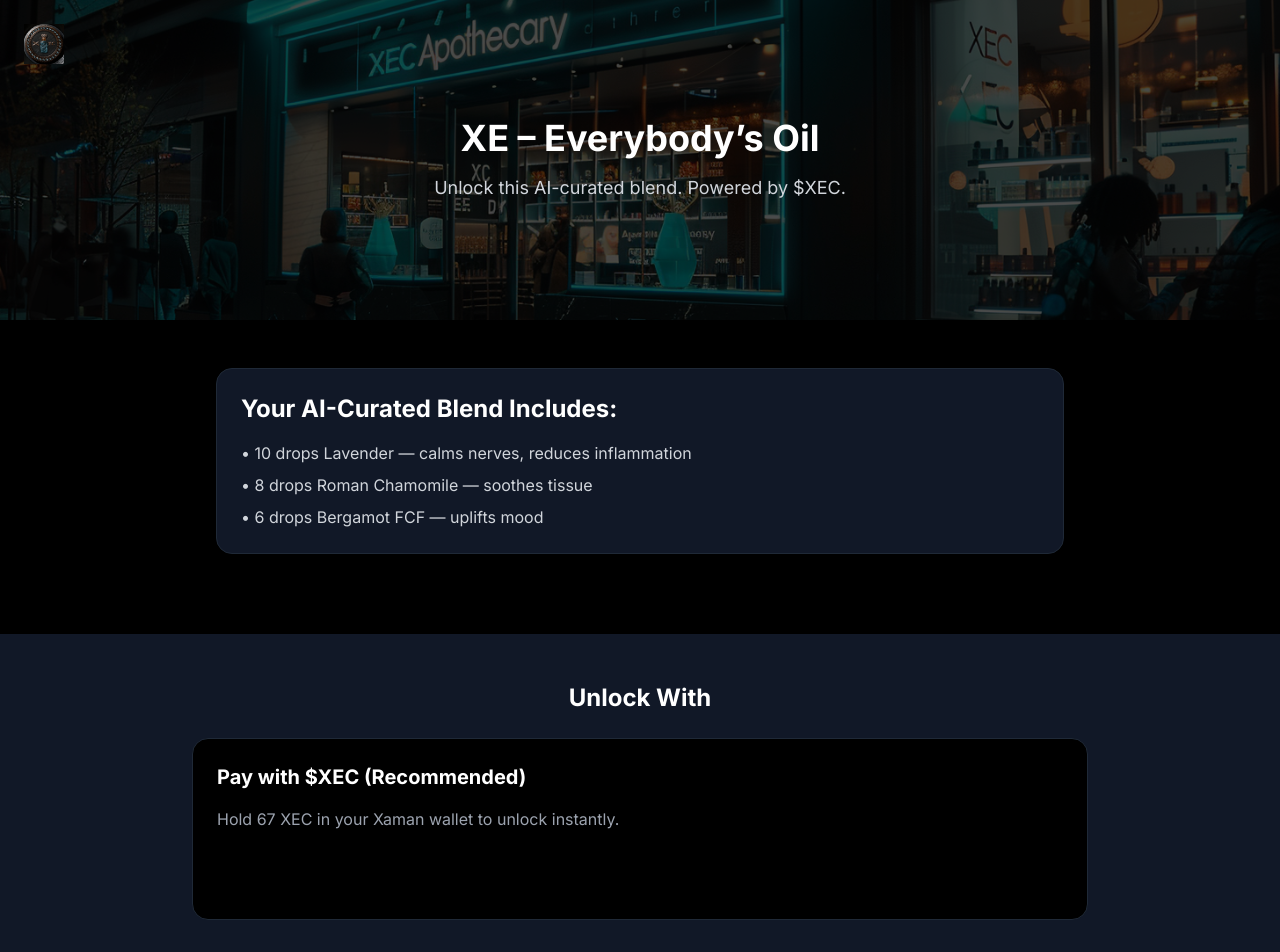
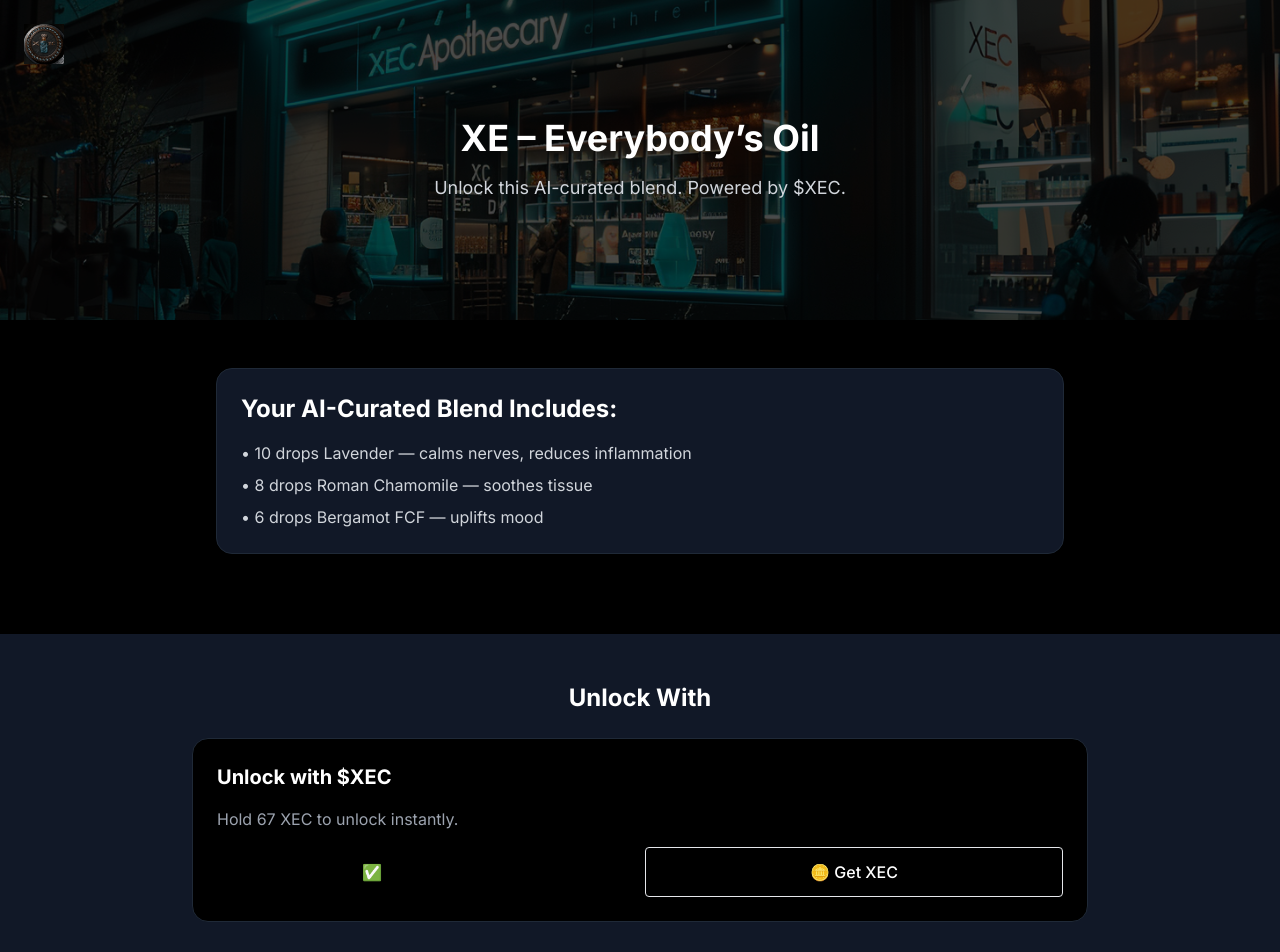
Before and after one commit to emocskin/emocreations-website, a Next.js app: page /blend in a window 1280 px wide. Shown: the top 952 px of the page. Built offline with nearby package versions, Linux system fonts and the light colour scheme.

Commit message:
fix: make XEC buttons always visible + add Get XEC option

```diff
--- a/app/blend/page.js
+++ b/app/blend/page.js
@@ -162,40 +162,48 @@ export default function BlendPage() {
         <div className="max-w-4xl mx-auto">
           <h2 className="text-2xl font-bold mb-6 text-center">Unlock With</h2>
 
-          {/* XEC Option */}
+          {/* XEC Option — UPDATED */}
           <div className="bg-black p-6 rounded-2xl border border-gray-800 mb-8">
-            <h3 className="text-xl font-bold mb-4 text-turquoise">Pay with $XEC (Recommended)</h3>
+            <h3 className="text-xl font-bold mb-4 text-turquoise">Unlock with $XEC</h3>
             <p className="text-gray-400 mb-4">
-              Hold {product.xec} XEC in your Xaman wallet to unlock instantly.
+              Hold {product.xec} XEC to unlock instantly.
             </p>
 
-            {verificationState === 'idle' && (
+            {/* ✅ TWO ALWAYS-VISIBLE BUTTONS */}
+            <div className="flex flex-col sm:flex-row gap-3">
               <button
                 onClick={handleVerifyWallet}
-                className="inline-block bg-turquoise hover:bg-teal-400 text-black py-3 px-6 rounded font-medium transition"
+                className="flex-1 bg-turquoise hover:bg-teal-400 text-black py-3 px-4 rounded font-medium transition"
               >
-                Verify Wallet →
+                ✅ Pay with XEC
               </button>
-            )}
+              <Link
+                href="/get-started"
+                className="flex-1 text-center border border-turquoise text-turquoise hover:bg-turquoise/10 py-3 px-4 rounded font-medium transition"
+              >
+                🪙 Get XEC
+              </Link>
+            </div>
 
+            {/* Status Messages */}
             {verificationState === 'verifying' && (
-              <div className="flex items-center gap-2">
+              <div className="mt-4 flex items-center gap-2 text-white">
                 <div className="w-5 h-5 border-2 border-t-transparent border-white rounded-full animate-spin"></div>
-                <span>Checking wallet...</span>
+                Checking wallet...
               </div>
             )}
 
             {verificationState === 'unlocked' && (
-              <div className="text-green-400">
+              <div className="mt-4 text-green-400">
                 ✅ Unlocked! You hold {xecBalance.toFixed(2)} XEC (${usdValue.toFixed(2)})
               </div>
             )}
 
             {verificationState === 'insufficient' && (
-              <div className="text-red-400">
-                ❌ Insufficient balance. You hold {xecBalance.toFixed(2)} XEC (${usdValue.toFixed(2)})
+              <div className="mt-4 text-red-400">
+                ❌ Insufficient balance. Need {product.xec} XEC.
                 <br />
-                <Link href="/get-started" className="text-turquoise hover:underline mt-2 inline-block">
+                <Link href="/get-started" className="text-turquoise hover:underline mt-1 inline-block">
                   Get more XEC →
                 </Link>
               </div>
```
